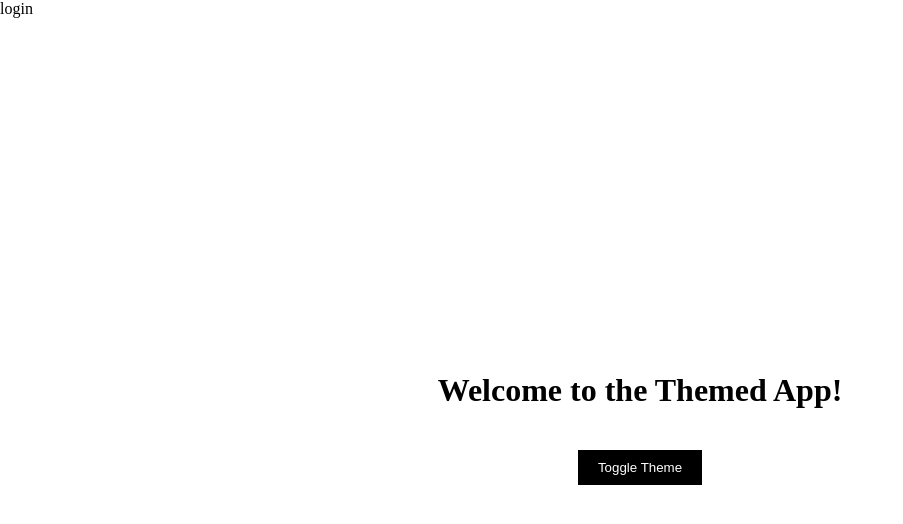
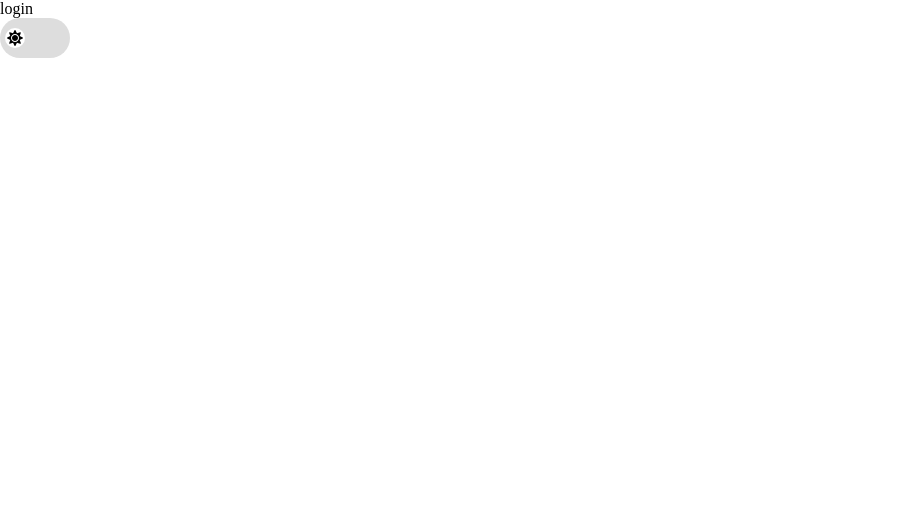
Before and after one commit to DenissonPereira/Heisenberg-DM-Data-Platform, a React (Vite) app in the folder web/: page / in a window 1280 px wide. Shown: the top 524 px of the page, without its empty margins (0-903 px from the left). Built offline with nearby package versions, Linux system fonts and the light colour scheme; the HTML template or start-up script is replaced by a standard one.

Commit message:
feat: :sparkles: Add btn mudar tema

```diff
--- a/web/package.json
+++ b/web/package.json
@@ -13,6 +13,7 @@
     "axios": "^1.7.2",
     "react": "^18.3.1",
     "react-dom": "^18.3.1",
+    "react-icons": "^5.2.1",
     "react-router-dom": "^6.23.1",
     "styled-components": "^6.1.11"
   },
--- a/web/src/components/btn/index.tsx
+++ /dev/null
@@ -1,32 +0,0 @@
-import styled from 'styled-components';
-import { useTheme } from '../../contexts/themeContext';
-
-const Container = styled.div`
-  display: flex;
-  flex-direction: column;
-  justify-content: center;
-  align-items: center;
-  height: 100vh;
-`;
-
-const Button = styled.button`
-  margin-top: 20px;
-  padding: 10px 20px;
-  background-color: ${({ theme }) => theme.colors.text};
-  color: ${({ theme }) => theme.colors.bg};
-  border: none;
-  cursor: pointer;
-`;
-
-const HomeBTN = () => {
-  const { toggleTheme } = useTheme();
-
-  return (
-    <Container>
-      <h1>Welcome to the Themed App!</h1>
-      <Button onClick={toggleTheme}>Toggle Theme</Button>
-    </Container>
-  );
-};
-
-export default HomeBTN;
--- /dev/null
+++ b/web/src/components/index.ts
@@ -0,0 +1 @@
+export * from './shared'
--- /dev/null
+++ b/web/src/components/shared/botaoTrocarTema/index.tsx
@@ -0,0 +1,50 @@
+import styled from 'styled-components';
+import { useTheme } from '../../../contexts/themeContext';
+import { FaSun, FaMoon } from 'react-icons/fa';
+
+interface ToggleProps {
+  isDarkMode: boolean;
+}
+
+const Container = styled.div`
+
+`;
+
+const ToggleButton = styled.div<ToggleProps>`
+  display: flex;
+  align-items: center;
+  justify-content: ${props => (props.isDarkMode ? 'flex-end' : 'flex-start')};
+  width: 60px;
+  height: 30px;
+  background-color: ${props => (props.isDarkMode ? '#555' : '#ddd')};
+  border-radius: 30px;
+  padding: 5px;
+  cursor: pointer;
+  transition: background-color 0.3s, justify-content 0.3s;
+`;
+
+const ToggleCircle = styled.div<ToggleProps>`
+  display: flex;
+  align-items: center;
+  justify-content: center;
+  width: 20px;
+  height: 20px;
+  background-color: ${props => (props.isDarkMode ? '#333' : '#fff')};
+  border-radius: 50%;
+  transition: background-color 0.3s;
+`;
+
+export const BotaoTrocarTema = () => {
+  const { toggleTheme, themeScheme } = useTheme();
+  const isDarkMode = themeScheme === 'dark';
+
+  return (
+    <Container>
+      <ToggleButton isDarkMode={isDarkMode} onClick={toggleTheme}>
+        <ToggleCircle isDarkMode={isDarkMode}>
+          {isDarkMode ? <FaMoon color="#fff" /> : <FaSun color="#000" />}
+        </ToggleCircle>
+      </ToggleButton>
+    </Container>
+  );
+};
--- /dev/null
+++ b/web/src/components/shared/index.ts
@@ -0,0 +1 @@
+export * from './botaoTrocarTema'
--- a/web/src/contexts/themeContext.tsx
+++ b/web/src/contexts/themeContext.tsx
@@ -4,6 +4,7 @@ import { Dark, Light, ThemeType } from '../core';
 
 interface ThemeContextProps {
   toggleTheme: () => void;
+  themeScheme: 'light' | 'dark';
 }
 
 const ThemeContext = createContext<ThemeContextProps | undefined>(undefined);
@@ -29,7 +30,7 @@ export const ThemeProvider = ({ children }: ThemeProviderProps) => {
   };
 
   return (
-    <ThemeContext.Provider value={{ toggleTheme }}>
+    <ThemeContext.Provider value={{ toggleTheme, themeScheme }}>
       <StyledThemeProvider theme={theme as DefaultTheme}>{children}</StyledThemeProvider>
     </ThemeContext.Provider>
   );
--- a/web/src/pages/public/login/index.tsx
+++ b/web/src/pages/public/login/index.tsx
@@ -1,9 +1,9 @@
-import HomeBTN from "../../../components/btn"
+import { BotaoTrocarTema } from "../../../components/shared/botaoTrocarTema"
 
 export const Login = () => {
   return (
     <div>login
-        <HomeBTN />
+        <BotaoTrocarTema />
     </div>
   )
 }
```
Also changed, not shown: 1 other file (tests, documents, lock files or other folders).
